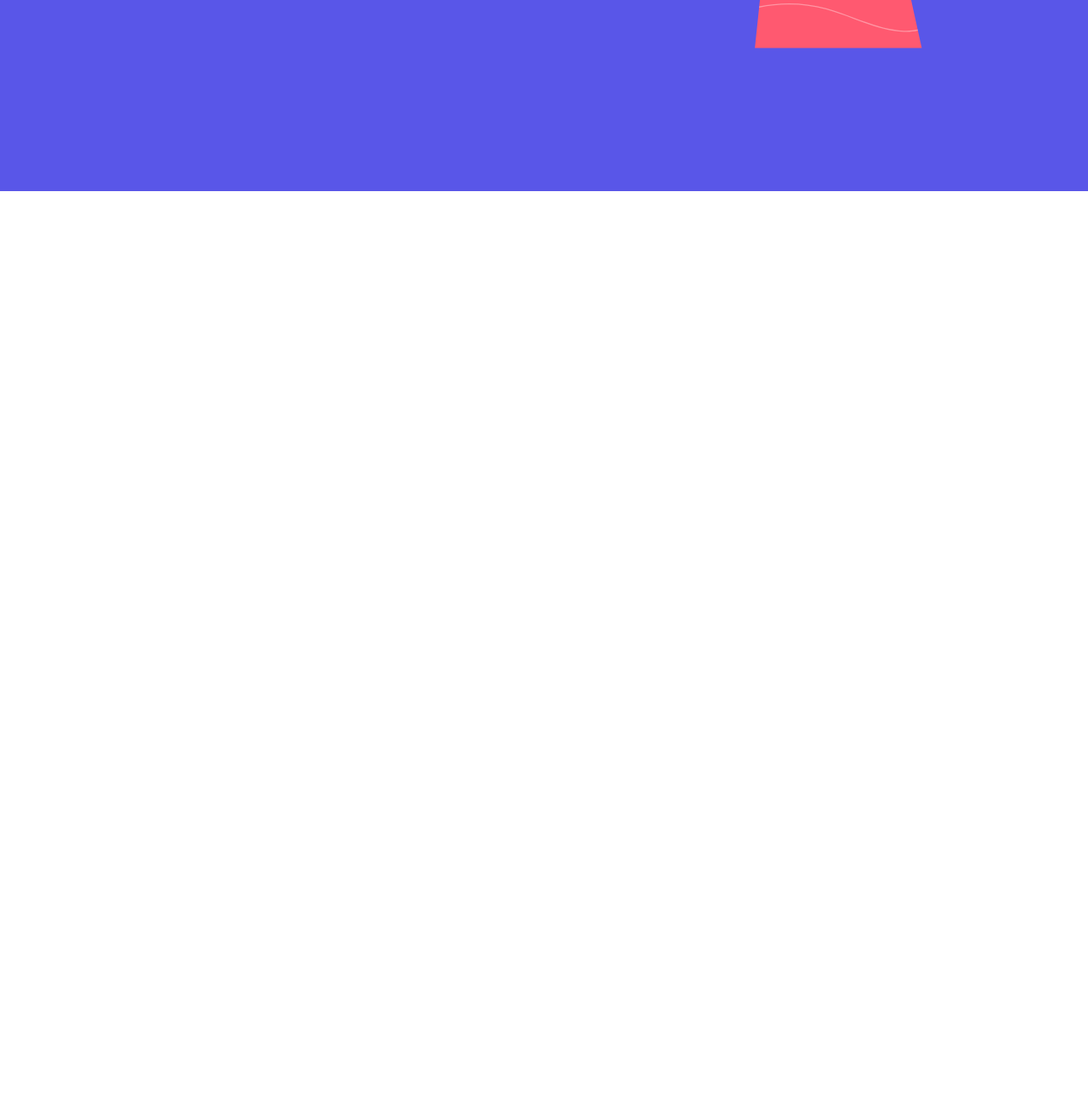
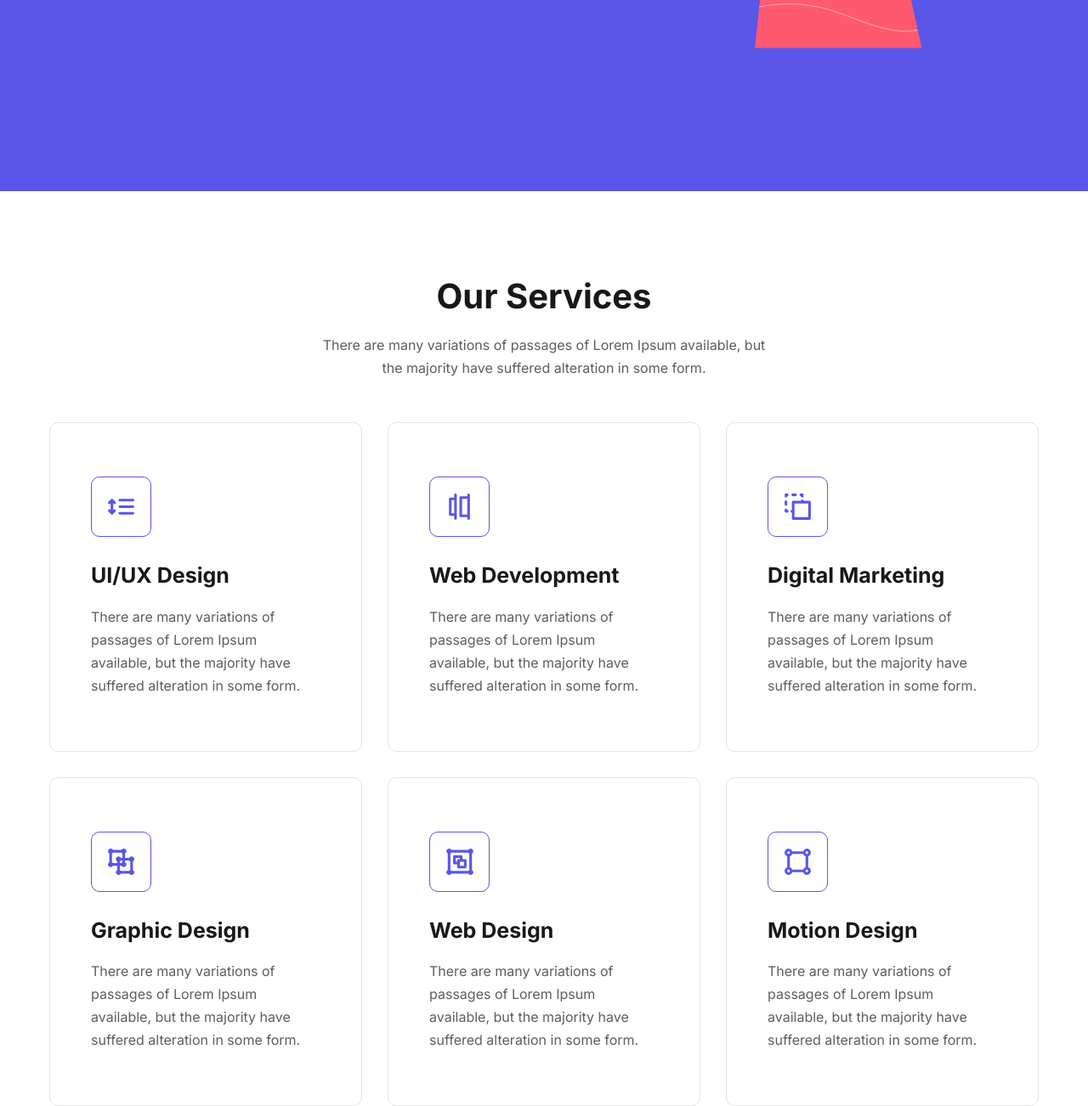
Before and after one commit to faysal-mahamud/creative-agency-landing, a plain HTML site: page index.html in a window 1280 px wide. Shown: the part 826-2128 px from the top of the page at 85% size. Before the commit the page ends 1051 px from the top, so only its background shows below. Drawn offline with Linux system fonts and the light colour scheme.

Commit message:
service part

```diff
--- a/css/style.css
+++ b/css/style.css
@@ -224,3 +224,68 @@ p {
   height: auto;
 }
 /* Hero part end */
+
+/* Services part start */
+.services-section {
+  padding-top: 100px;
+}
+
+.service-card {
+  background-color: #ffffff;
+  border: 0.5px solid #E3E3E3;
+  border-radius: 10px;
+  padding: 63px 48px;
+  min-height: 385px;
+  height: 100%;
+  transition: all linear 0.25s;
+}
+
+.service-card:hover {
+  border-color: transparent;
+  box-shadow: 0 6px 35px rgba(0, 0, 0, 0.08);
+}
+
+.service-icon-wrap {
+  width: 71px;
+  height: 71px;
+  margin-bottom: 30px;
+  display: flex;
+  align-items: center;
+  justify-content: center;
+}
+
+.service-icon-boxed {
+  border: 0.5px solid #5956E8;
+  border-radius: 10px;
+  background-color: #ffffff;
+  transition: all linear 0.25s;
+}
+
+.service-icon-boxed img {
+  transition: all linear 0.25s;
+}
+
+.service-card:hover .service-icon-boxed {
+  background-color: #5956E8;
+  border-color: #5956E8;
+}
+
+.service-card:hover .service-icon-boxed img {
+  filter: brightness(0) invert(1);
+}
+
+.service-card-title {
+  font-size: 25px;
+  font-weight: 700;
+  line-height: 30.3px;
+  color: #181818;
+  margin-bottom: 20px;
+}
+
+.service-card-desc {
+  font-size: 16px;
+  font-weight: 400;
+  line-height: 27px;
+  color: rgba(24, 24, 24, 0.7);
+}
+/* Services part end */
--- a/index.html
+++ b/index.html
@@ -57,6 +57,79 @@
   </section>
   <!-- Hero part end -->
 
+  <!-- Services part start -->
+  <section id="services" class="services-section">
+    <div class="container custom-container">
+      <div class="section-header">
+        <h2 class="section-title">Our Services</h2>
+        <p class="section-subtitle">There are many variations of passages of Lorem Ipsum available, but the majority have suffered alteration in some form.</p>
+      </div>
+
+      <div class="row section-row">
+        <div class="col-lg-4 col-md-6">
+          <div class="service-card">
+            <div class="service-icon-wrap service-icon-boxed">
+              <img src="images/icon-uiux.svg" alt="UI/UX Design" width="71" height="71">
+            </div>
+            <h3 class="service-card-title">UI/UX Design</h3>
+            <p class="service-card-desc">There are many variations of passages of Lorem Ipsum available, but the majority have suffered alteration in some form.</p>
+          </div>
+        </div>
+
+        <div class="col-lg-4 col-md-6">
+          <div class="service-card">
+            <div class="service-icon-wrap service-icon-boxed">
+              <img src="images/icon-webdev.svg" alt="Web Development" width="71" height="71">
+            </div>
+            <h3 class="service-card-title">Web Development</h3>
+            <p class="service-card-desc">There are many variations of passages of Lorem Ipsum available, but the majority have suffered alteration in some form.</p>
+          </div>
+        </div>
+
+        <div class="col-lg-4 col-md-6">
+          <div class="service-card">
+            <div class="service-icon-wrap service-icon-boxed">
+              <img src="images/icon-marketing.svg" alt="Digital Marketing" width="37" height="37">
+            </div>
+            <h3 class="service-card-title">Digital Marketing</h3>
+            <p class="service-card-desc">There are many variations of passages of Lorem Ipsum available, but the majority have suffered alteration in some form.</p>
+          </div>
+        </div>
+
+        <div class="col-lg-4 col-md-6">
+          <div class="service-card">
+            <div class="service-icon-wrap service-icon-boxed">
+              <img src="images/icon-graphic.svg" alt="Graphic Design" width="37" height="37">
+            </div>
+            <h3 class="service-card-title">Graphic Design</h3>
+            <p class="service-card-desc">There are many variations of passages of Lorem Ipsum available, but the majority have suffered alteration in some form.</p>
+          </div>
+        </div>
+
+        <div class="col-lg-4 col-md-6">
+          <div class="service-card">
+            <div class="service-icon-wrap service-icon-boxed">
+              <img src="images/icon-webdesign.svg" alt="Web Design" width="38" height="37">
+            </div>
+            <h3 class="service-card-title">Web Design</h3>
+            <p class="service-card-desc">There are many variations of passages of Lorem Ipsum available, but the majority have suffered alteration in some form.</p>
+          </div>
+        </div>
+
+        <div class="col-lg-4 col-md-6">
+          <div class="service-card">
+            <div class="service-icon-wrap service-icon-boxed">
+              <img src="images/icon-motion.svg" alt="Motion Design" width="37" height="37">
+            </div>
+            <h3 class="service-card-title">Motion Design</h3>
+            <p class="service-card-desc">There are many variations of passages of Lorem Ipsum available, but the majority have suffered alteration in some form.</p>
+          </div>
+        </div>
+      </div>
+    </div>
+  </section>
+  <!-- Services part end -->
+
 
   <script src="js/bootstrap.bundle.min.js"></script>
 </body>
```
